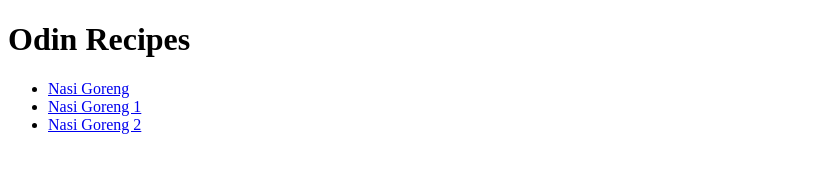
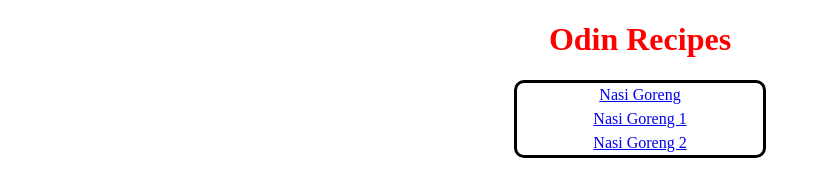
Before and after one commit to hangodek/The-Odin-Project, a plain HTML site: page Odin Exercises/odin-recipes/index.html in a window 1280 px wide. Shown: the whole page, without its empty margins (0-820 px from the left). Drawn offline with Linux system fonts and the light colour scheme.

Commit message:
Added some css to the odin-recipes

```diff
--- a/Odin Exercises/odin-recipes/index.html
+++ b/Odin Exercises/odin-recipes/index.html
@@ -4,13 +4,16 @@
     <meta charset="UTF-8">
     <meta name="viewport" content="width=device-width, initial-scale=1.0">
     <title>Document</title>
+    <link href="style.css" rel="stylesheet">
 </head>
 <body>
-    <h1> Odin Recipes </h1>
-    <ul>
-        <li><a href="./recipes/nasigoreng.html"> Nasi Goreng </a></li>
-        <li><a href="./recipes/nasigoreng1.html"> Nasi Goreng 1 </a></li>
-        <li><a href="./recipes/nasigoreng2.html"> Nasi Goreng 2 </a></li>
-    </ul>
+    <h1 class="test1"> Odin Recipes </h1>
+    <div class="myDiv">
+        <ul class="test2">
+            <li><a href="./recipes/nasigoreng.html"> Nasi Goreng </a></li>
+            <li><a href="./recipes/nasigoreng1.html"> Nasi Goreng 1 </a></li>
+            <li><a href="./recipes/nasigoreng2.html"> Nasi Goreng 2 </a></li>
+        </ul>
+    </div>
 </body>
 </html>
--- /dev/null
+++ b/Odin Exercises/odin-recipes/style.css
@@ -0,0 +1,22 @@
+.test1 {
+    color: red;
+    text-align: center;
+}
+
+.test2 {
+    text-align: center;
+    list-style-type: none;
+    display: contents;
+}
+
+.test2 > li {
+    padding: 3px;
+}
+
+.myDiv {
+    border: 3px solid black;
+    border-radius: 10px;
+    box-sizing: border-box;
+    width: 20%;
+    margin: auto;
+}
```
